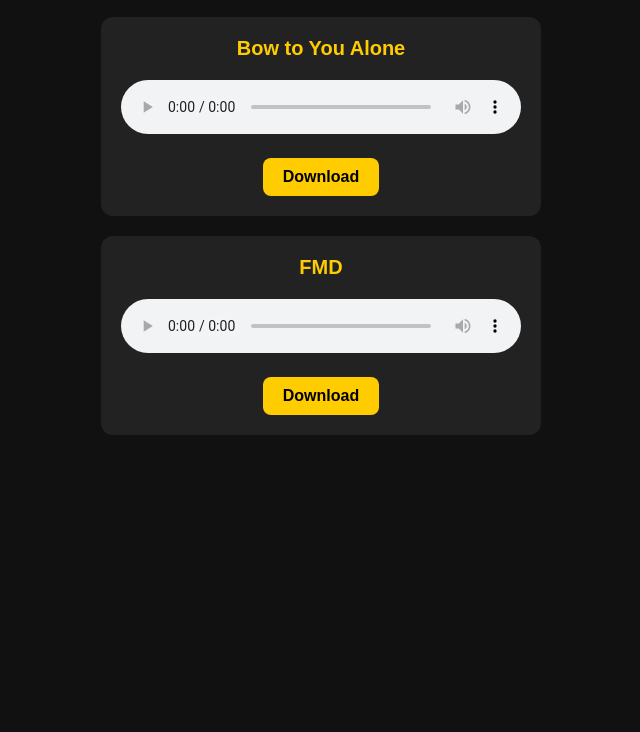
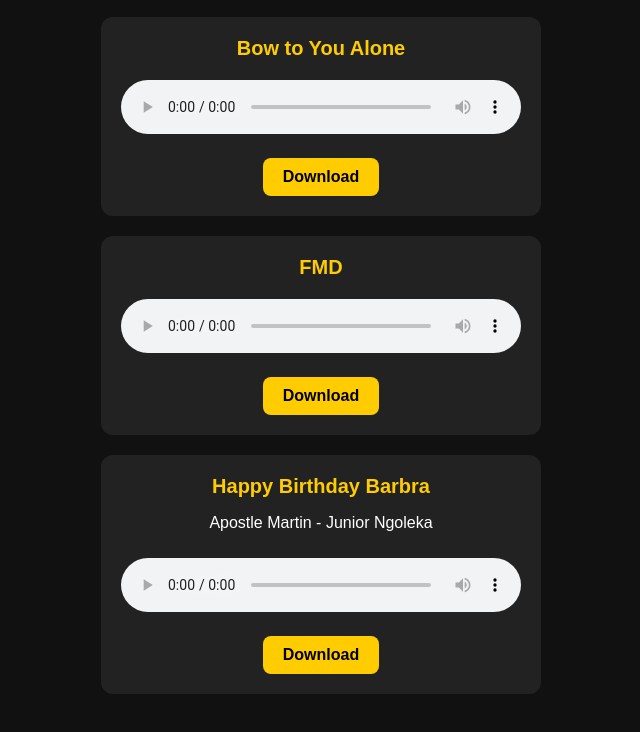
Before and after one commit to JuniorNgoleka/astro-blog-starter-template, an Astro site: page /music in a window 1280 px wide. Shown: the part 607-1339 px from the top of the page, without its empty margins (319-959 px from the left). Before the commit the page ends 1090 px from the top, so only its background shows below. Built offline with nearby package versions, Linux system fonts and the light colour scheme; Astro itself is replaced by a stand-in of ours.

Commit message:
Update music.astro

```diff
--- a/src/pages/music.astro
+++ b/src/pages/music.astro
@@ -53,6 +53,14 @@ audio{width:100%;margin:10px 0}
 <br>
 <a class="btn" href="/FMD.mp3" download>Download</a>
 </div>
-
+<div class="song-card">
+<div class="song-title">Happy Birthday Barbra</div>
+<p>Apostle Martin - Junior Ngoleka</p>
+<audio controls>
+<source src="/Happy-birthday-Barbra.mp3" type="audio/mpeg">
+</audio>
+<br>
+<a class="btn" href="/Happy-birthday-Barbra.mp3" download>Download</a>
+</div>
 </body>
 </html>
```
